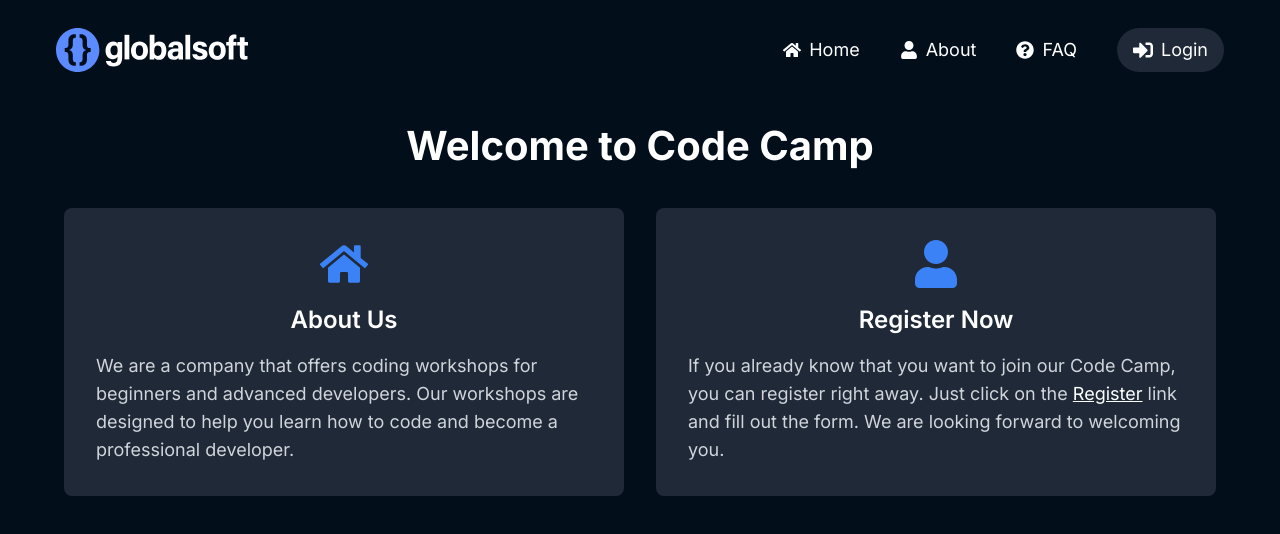
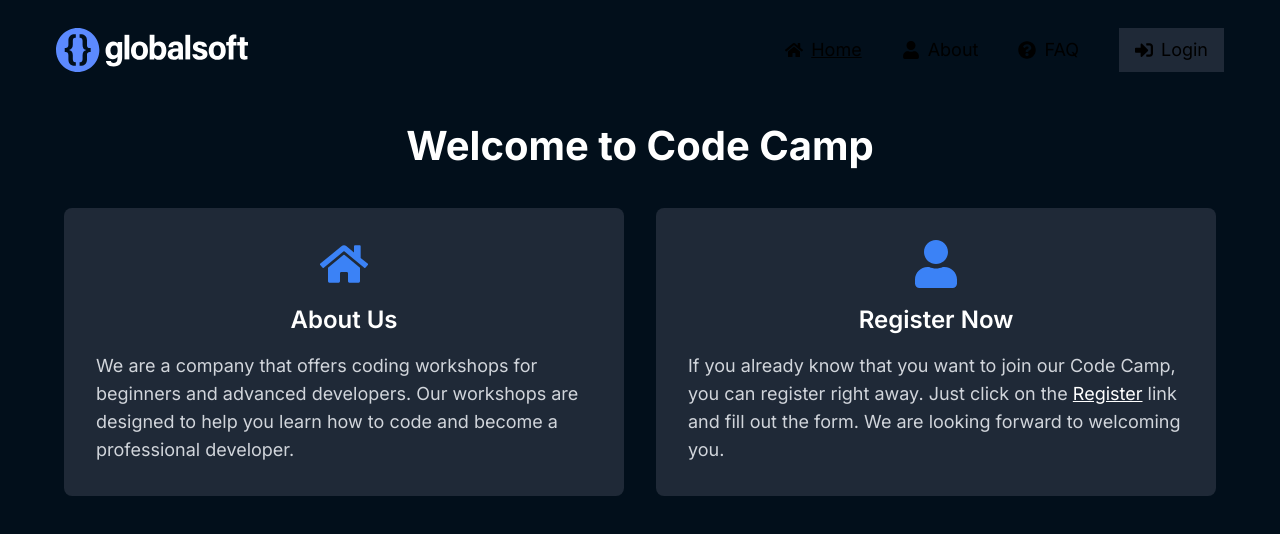
Before and after one commit to Franjo7/Code-Camp-App, a Next.js app in the folder frontend/: page / in a window 1280 px wide. Shown: the top 534 px of the page. Built offline with nearby package versions, Linux system fonts and the light colour scheme.

Commit message:
Dodane manje stilizacijske izmjene, ispravljeni autentikacijski propusti i nedostatci

```diff
--- a/frontend/package.json
+++ b/frontend/package.json
@@ -14,6 +14,7 @@
     "@nextui-org/react": "^2.2.10",
     "axios": "^1.6.8",
     "cookie-cutter": "^0.2.0",
+    "jwt-decode": "^4.0.0",
     "next": "14.1.1",
     "react": "^18",
     "react-cookie": "^7.1.0",
--- a/frontend/src/app/(auth)/login/page.js
+++ b/frontend/src/app/(auth)/login/page.js
@@ -42,11 +42,10 @@ const LoginPage = () => {
         setCookies('token', response.data.token);
         window.localStorage.setItem('user._id', response.data.token);
       })
-
       .catch((error) => {
-        toast.error("Invalid email or password. Please try again.")
+        toast.error('Invalid email or password');
       });
-  };
+  }
 
   return (
     <section className='container'>
--- a/frontend/src/app/components/navbar/Navbar.js
+++ b/frontend/src/app/components/navbar/Navbar.js
@@ -1,15 +1,34 @@
 "use client"
-import React, { useState } from 'react';
+import React, { useState, useEffect } from 'react';
 import Link from 'next/link';
-import { FaHome, FaUser, FaQuestionCircle, FaSignInAlt, FaSignOutAlt, FaBars, FaTimes } from 'react-icons/fa';
+import { FaHome, FaUser, FaQuestionCircle, FaSignInAlt, FaBars, FaTimes, FaUserCircle, FaUserLock } from 'react-icons/fa';
 import { useCookies } from 'react-cookie';
-import { useRouter } from 'next/navigation';
+import { useRouter, usePathname } from 'next/navigation';
 import toast from 'react-hot-toast';
+import { jwtDecode } from 'jwt-decode';
 
 const Navbar = () => {
   const [cookies, , removeCookie] = useCookies(['token']);
   const router = useRouter();
   const [isOpen, setIsOpen] = useState(false);
+  const pathname = usePathname();
+  const [role, setRole] = useState(null);
+  const [firstName, setFirstName] = useState('');
+
+  useEffect(() => {
+    const token = cookies.token;
+    if (token) {
+      const decodedToken = jwtDecode(token);
+      const userRole = decodedToken.user.role;
+      const userFirstName = decodedToken.user.firstName;
+      setRole(userRole);
+      setFirstName(userFirstName);
+    }
+    else {
+      setRole(null);
+      setFirstName('');
+    }
+  }, [cookies.token]);
 
   const handleLogout = () => {
     removeCookie('token');
@@ -24,26 +43,39 @@ const Navbar = () => {
   };
 
   return (
-    <header className="flex items-center justify-between px-3 py-3 md:px-10 relative z-10 text-white">
+    <header className="flex items-center justify-between px-3 py-3 md:px-10 relative z-10">
       <img src="./logo.svg" alt="logo" className="w-32 md:w-48" />
       <nav className="hidden md:flex text-lg items-center gap-10">
-        <Link href='/' className='flex items-center' onClick={closeMenu}>
+        <Link href='/' className={`flex items-center link ${pathname === '/' ? 'active' : ''}`} onClick={closeMenu}>
           <FaHome className="mr-1" /> <span className="ml-1">Home</span>
         </Link>
-        <Link href='/about' className="flex items-center" onClick={closeMenu}>
+        <Link href='/about' className={`flex items-center link ${pathname === '/about' ? 'active' : ''}`} onClick={closeMenu}>
           <FaUser className="mr-1" /> <span className="ml-1">About</span>
         </Link>
-        <Link href='/faq' className="flex items-center" onClick={closeMenu}>
+        <Link href='/faq' className={`flex items-center link ${pathname === '/faq' ? 'active' : ''}`} onClick={closeMenu}>
           <FaQuestionCircle className="mr-1" /> <span className="ml-1">FAQ</span>
         </Link>
+        {role?.includes('admin') && (
+          <Link href='/admin' className={`flex items-center link ${pathname === '/admin' ? 'active' : ''}`} onClick={closeMenu}>
+            <FaUserLock className="mr-1" /> <span className="ml-1">Admin</span>
+          </Link>
+        )}
         {cookies.token ? (
-          <div onClick={handleLogout} className="flex items-center bg-secondary rounded-full px-4 py-2 hover:bg-gray-600 cursor-pointer">
-            <FaSignOutAlt className="mr-1 text-xl" /> <span className="ml-1">Logout</span>
+          <div className="relative">
+            <button onClick={() => setIsOpen(!isOpen)} className="flex items-center bg-secondary px-4 py-2 hover:bg-gray-600 cursor-pointer">
+              <FaUserCircle className="mr-1" />
+              <span className="ml-1">{firstName}</span>
+            </button>
+            {isOpen && (
+              <div className="absolute right-0 cursor-pointer">
+                <div className="px-3 py-3" onClick={handleLogout}>Logout</div>
+              </div>
+            )}
           </div>
         ) : (
           <Link href='/login' onClick={closeMenu}>
-            <div className="flex items-center bg-secondary rounded-full px-4 py-2 hover:bg-gray-600 cursor-pointer">
-              <FaSignInAlt className="mr-1 text-xl" /> <span className="ml-1">Login</span>
+            <div className="flex items-center bg-secondary px-4 py-2 hover:bg-gray-600 cursor-pointer">
+              <FaSignInAlt className="mr-1" /> <span className="ml-1">Login</span>
             </div>
           </Link>
         )}
@@ -58,33 +90,44 @@ const Navbar = () => {
           <div className="flex flex-col items-center">
             <Link href='/' className='block py-2 px-4' onClick={closeMenu}>
               <div className="flex items-center">
-                <FaHome className="text-xl mr-1 md:mr-0 md:mb-1" />
+                <FaHome className="mr-1 md:mr-0 md:mb-1" />
                 <span>Home</span>
               </div>
             </Link>
             <Link href='/about' className='block py-2 px-4' onClick={closeMenu}>
               <div className="flex items-center">
-                <FaUser className="text-xl mr-1 md:mr-0 md:mb-1" />
+                <FaUser className="mr-1 md:mr-0 md:mb-1" />
                 <span>About</span>
               </div>
             </Link>
             <Link href='/faq' className='block py-2 px-4' onClick={closeMenu}>
               <div className="flex items-center">
-                <FaQuestionCircle className="text-xl mr-1 md:mr-0 md:mb-1" />
+                <FaQuestionCircle className="mr-1 md:mr-0 md:mb-1" />
                 <span>FAQ</span>
               </div>
             </Link>
+            <Link href='/admin' className='block py-2 px-4' onClick={closeMenu}>
+              <div className="flex items-center">
+                <FaUserLock className="mr-1 md:mr-0 md:mb-1" />
+                <span>Admin</span>
+              </div>
+            </Link>
             {cookies.token ? (
-              <div onClick={handleLogout} className="block py-2 px-4 cursor-pointer">
-                <div className="flex items-center" onClick={closeMenu}>
-                  <FaSignOutAlt className="text-xl mr-1 md:mr-0 md:mb-1" />
-                  <span>Logout</span>
+              <div className="py-2 px-4 cursor-pointer relative" onClick={() => setIsOpen(!isOpen)}>
+                <div className="flex items-center">
+                  <FaUserCircle className="mr-1 md:mr-0 md:mb-1" />
+                  <span>{firstName}</span>
                 </div>
+                {isOpen && (
+                  <div className="absolute right-0 top-full mt-1 bg-secondary text-white py-2 rounded-md shadow-lg">
+                    <div className="py-1 px-4 hover:bg-gray-600 cursor-pointer" onClick={handleLogout}>Logout</div>
+                  </div>
+                )}
               </div>
             ) : (
               <Link href='/login' className='block py-2 px-4' onClick={closeMenu}>
                 <div className="flex items-center">
-                  <FaSignInAlt className="text-xl mr-1 md:mr-0 md:mb-1" />
+                  <FaSignInAlt className="mr-1 md:mr-0 md:mb-1" />
                   <span>Login</span>
                 </div>
               </Link>
--- a/frontend/src/app/globals.css
+++ b/frontend/src/app/globals.css
@@ -90,3 +90,7 @@ th {
     max-width: 180px;
     height: auto;
 }
+
+.active {
+    text-decoration: underline;
+}
```
Also changed, not shown: frontend/src/app/admin/edit/[id]/page.js (line endings or trailing spaces), 1 other file (tests, documents, lock files or other folders).
